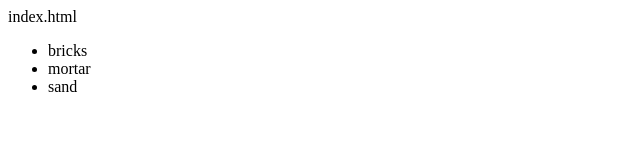
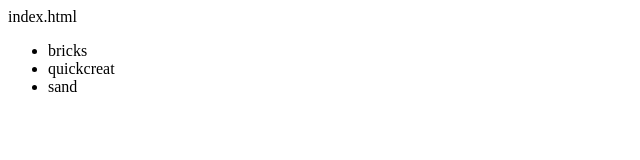
Before and after one commit to Hannah2020-github/newGitTest, a plain HTML site: page index.html in a window 1280 px wide. Shown: the full height of the page, 0-640 px from the left. Drawn offline with Linux system fonts and the light colour scheme.

```diff
--- a/index.html
+++ b/index.html
@@ -4,7 +4,7 @@
 	<div>
 		<ul>
 			<li>bricks</li>
-			<li>mortar</li>
+			<li>quickcreat</li>
 			<li>sand</li>
 		</ul>
 	</div>
```
